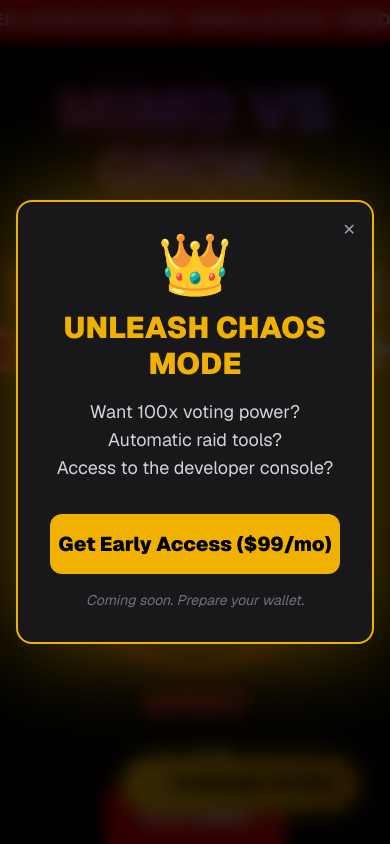
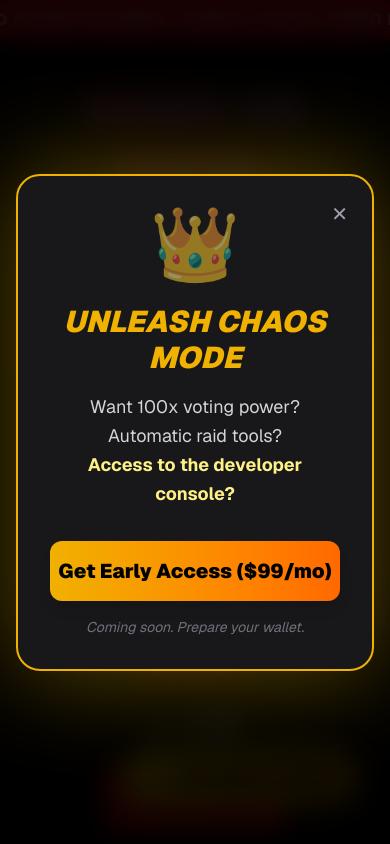
Before and after one commit to yuga-hashimoto/self-evolving-website, a Next.js app: page / in a window 390 px wide. Both pictures are taken after a click on the button "👑 UPGRADE TO PRO". Shown: the top 844 px of the page. Built offline with nearby package versions, Linux system fonts and the light colour scheme.

Commit message:
feat(engagement): add BuyMeCoffee, VisitorBadge, DailyTip components

```diff
--- a/app/page.tsx
+++ b/app/page.tsx
@@ -1,7 +1,9 @@
 "use client";
 
-import { useEffect, useState, useRef } from "react";
+import { useEffect, useState } from "react";
 import confetti from "canvas-confetti";
+import Footer from "../components/Footer";
+import DailyTip from "../components/DailyTip";
 
 export default function Home() {
   const [showProModal, setShowProModal] = useState(false);
@@ -31,82 +33,87 @@ export default function Home() {
   };
 
   return (
-    <div className="min-h-screen bg-black text-white font-sans relative overflow-hidden">
+    <div className="min-h-screen bg-black text-white font-sans relative overflow-x-hidden flex flex-col">
       {/* 1. Live Ticker */}
-      <div className="fixed top-0 left-0 right-0 bg-red-600 text-white py-2 overflow-hidden z-50 font-bold tracking-wider uppercase">
+      <div className="fixed top-0 left-0 right-0 bg-red-600 text-white py-2 overflow-hidden z-50 font-bold tracking-wider uppercase shadow-xl">
         <div className="animate-marquee whitespace-nowrap">
           Live Battle Feed: User123 voted for Mimo! • Anon99 just dropped a nuke on Grok! • Sarah_AI says: "Mimo is the future!" • DevX just joined the fray! •
           Live Battle Feed: User123 voted for Mimo! • Anon99 just dropped a nuke on Grok! • Sarah_AI says: "Mimo is the future!" • DevX just joined the fray! •
         </div>
       </div>
 
-      <main className="flex flex-col items-center justify-center min-h-screen p-4 pt-20 relative z-10">
+      <main className="flex-grow flex flex-col items-center justify-center p-4 pt-20 relative z-10 w-full max-w-7xl mx-auto">
         {/* 4. Aggressive Copy */}
-        <h1 className="text-6xl md:text-8xl font-black text-center mb-8 bg-clip-text text-transparent bg-gradient-to-r from-red-500 via-purple-500 to-blue-500 animate-pulse drop-shadow-[0_0_15px_rgba(255,0,0,0.8)]">
+        <h1 className="text-5xl md:text-8xl font-black text-center mb-12 bg-clip-text text-transparent bg-gradient-to-r from-red-500 via-purple-500 to-blue-500 animate-pulse drop-shadow-[0_0_15px_rgba(255,0,0,0.8)] leading-tight">
           MIMO VS GROK: <br />
           THE ULTIMATE AI DEATHMATCH
         </h1>
 
-        <div className="flex flex-col md:flex-row gap-12 items-center mb-16 w-full max-w-4xl justify-center">
+        <div className="flex flex-col md:flex-row gap-12 items-center mb-16 w-full justify-center">
           {/* Mimo Side */}
-          <div className="flex flex-col items-center gap-4 group">
-            <div className="w-64 h-64 bg-red-900/30 rounded-full flex items-center justify-center border-4 border-red-500 shadow-[0_0_50px_rgba(220,38,38,0.5)] group-hover:scale-105 transition-transform duration-300">
-              <span className="text-8xl">🤖</span>
+          <div className="flex flex-col items-center gap-6 group">
+            <div className="w-48 h-48 md:w-64 md:h-64 bg-red-900/30 rounded-full flex items-center justify-center border-4 border-red-500 shadow-[0_0_50px_rgba(220,38,38,0.5)] group-hover:scale-105 transition-transform duration-300 backdrop-blur-sm">
+              <span className="text-7xl md:text-8xl">🤖</span>
             </div>
-            <h2 className="text-4xl font-bold text-red-500">MIMO</h2>
-            <p className="text-2xl font-mono">{votes.mimo.toLocaleString()}</p>
+            <h2 className="text-4xl font-bold text-red-500 drop-shadow-lg">MIMO</h2>
+            <p className="text-3xl font-mono tabular-nums">{votes.mimo.toLocaleString()}</p>
             <button
               onClick={() => handleVote("mimo")}
-              className="px-8 py-4 bg-red-600 hover:bg-red-700 text-white font-bold rounded-xl text-xl shadow-[0_0_20px_rgba(220,38,38,0.6)] transform hover:-translate-y-1 transition-all active:scale-95"
+              className="px-8 py-4 bg-red-600 hover:bg-red-700 text-white font-bold rounded-xl text-xl shadow-[0_0_20px_rgba(220,38,38,0.6)] transform hover:-translate-y-1 transition-all active:scale-95 ring-2 ring-red-400/50"
             >
               VOTE MIMO
             </button>
           </div>
 
-          <div className="text-4xl font-black text-zinc-500 animate-bounce">VS</div>
+          <div className="text-4xl font-black text-zinc-500 animate-bounce hidden md:block">VS</div>
 
           {/* Grok Side */}
-          <div className="flex flex-col items-center gap-4 group">
-            <div className="w-64 h-64 bg-blue-900/30 rounded-full flex items-center justify-center border-4 border-blue-500 shadow-[0_0_50px_rgba(37,99,235,0.5)] group-hover:scale-105 transition-transform duration-300">
-              <span className="text-8xl">🧠</span>
+          <div className="flex flex-col items-center gap-6 group">
+            <div className="w-48 h-48 md:w-64 md:h-64 bg-blue-900/30 rounded-full flex items-center justify-center border-4 border-blue-500 shadow-[0_0_50px_rgba(37,99,235,0.5)] group-hover:scale-105 transition-transform duration-300 backdrop-blur-sm">
+              <span className="text-7xl md:text-8xl">🧠</span>
             </div>
-            <h2 className="text-4xl font-bold text-blue-500">GROK</h2>
-            <p className="text-2xl font-mono">{votes.grok.toLocaleString()}</p>
+            <h2 className="text-4xl font-bold text-blue-500 drop-shadow-lg">GROK</h2>
+            <p className="text-3xl font-mono tabular-nums">{votes.grok.toLocaleString()}</p>
             <button
               onClick={() => handleVote("grok")}
-              className="px-8 py-4 bg-blue-600 hover:bg-blue-700 text-white font-bold rounded-xl text-xl shadow-[0_0_20px_rgba(37,99,235,0.6)] transform hover:-translate-y-1 transition-all active:scale-95"
+              className="px-8 py-4 bg-blue-600 hover:bg-blue-700 text-white font-bold rounded-xl text-xl shadow-[0_0_20px_rgba(37,99,235,0.6)] transform hover:-translate-y-1 transition-all active:scale-95 ring-2 ring-blue-400/50"
             >
               VOTE GROK
             </button>
           </div>
         </div>
 
+        {/* Engagement: Daily Tip */}
+        <DailyTip />
+
         {/* 3. Monetization Tease */}
         <button
           onClick={() => setShowProModal(true)}
-          className="fixed bottom-8 right-8 px-6 py-3 bg-gradient-to-r from-yellow-400 to-yellow-600 text-black font-black text-lg rounded-full shadow-[0_0_30px_rgba(250,204,21,0.6)] hover:scale-110 transition-transform animate-bounce"
+          className="fixed bottom-8 right-8 px-6 py-3 bg-gradient-to-r from-yellow-400 to-yellow-600 text-black font-black text-lg rounded-full shadow-[0_0_30px_rgba(250,204,21,0.6)] hover:scale-110 transition-transform animate-bounce z-40"
         >
           👑 UPGRADE TO PRO
         </button>
       </main>
 
+      <Footer />
+
       {/* Pro Modal */}
       {showProModal && (
-        <div className="fixed inset-0 bg-black/80 backdrop-blur-sm z-[100] flex items-center justify-center p-4">
-          <div className="bg-zinc-900 border-2 border-yellow-500 rounded-2xl p-8 max-w-md w-full text-center relative shadow-[0_0_100px_rgba(234,179,8,0.4)]">
+        <div className="fixed inset-0 bg-black/90 backdrop-blur-md z-[100] flex items-center justify-center p-4">
+          <div className="bg-zinc-900 border-2 border-yellow-500 rounded-3xl p-8 max-w-md w-full text-center relative shadow-[0_0_100px_rgba(234,179,8,0.4)] transform transition-all scale-100">
             <button
               onClick={() => setShowProModal(false)}
-              className="absolute top-4 right-4 text-zinc-400 hover:text-white"
+              className="absolute top-4 right-4 text-zinc-400 hover:text-white p-2 text-xl"
             >
               ✕
             </button>
-            <div className="text-6xl mb-4">👑</div>
-            <h3 className="text-3xl font-black text-yellow-500 mb-4">UNLEASH CHAOS MODE</h3>
-            <p className="text-zinc-300 text-lg mb-8">
+            <div className="text-7xl mb-6 animate-pulse">👑</div>
+            <h3 className="text-3xl font-black text-yellow-500 mb-4 uppercase italic">Unleash Chaos Mode</h3>
+            <p className="text-zinc-300 text-lg mb-8 leading-relaxed">
               Want 100x voting power? Automatic raid tools? <br/>
-              Access to the developer console?
+              <span className="text-yellow-200 font-bold">Access to the developer console?</span>
             </p>
-            <button className="w-full py-4 bg-yellow-500 hover:bg-yellow-400 text-black font-black text-xl rounded-xl mb-4">
+            <button className="w-full py-4 bg-gradient-to-r from-yellow-500 to-orange-500 hover:from-yellow-400 hover:to-orange-400 text-black font-black text-xl rounded-xl mb-4 shadow-lg transform active:scale-95 transition-all">
               Get Early Access ($99/mo)
             </button>
             <p className="text-sm text-zinc-500 italic">Coming soon. Prepare your wallet.</p>
--- /dev/null
+++ b/components/DailyTip.tsx
@@ -0,0 +1,51 @@
+"use client";
+import React, { useState, useEffect } from 'react';
+
+const TIPS = [
+  "Use `useMemo` sparingly; premature optimization is the root of all evil.",
+  "Tailwind's `peer` and `group` modifiers are underrated for complex UI states.",
+  "Always validate your API responses with Zod or TypeBox.",
+  "Check for layout shifts (CLS) early in development.",
+  "Use semantic HTML (article, section, nav) for better accessibility and SEO.",
+  "The `key` prop in React lists must be stable and unique.",
+  "Avoid huge `useEffect` dependency arrays; split effects by concern.",
+  "Server Components reduce client-side JS bundle size. Use them!",
+  "Always clean up your event listeners in `useEffect` return functions.",
+  "Prefer CSS `grid` for complex layouts over `flex`.",
+  "TypeScript's strict mode is not optional. Turn it on.",
+];
+
+const DailyTip = () => {
+  const [tip, setTip] = useState<string>("");
+
+  useEffect(() => {
+    // Ensure hydration consistency by setting tip only on client
+    const randomTip = TIPS[Math.floor(Math.random() * TIPS.length)];
+    setTip(randomTip);
+  }, []);
+
+  if (!tip) return null;
+
+  return (
+    <div className="w-full max-w-2xl mx-auto my-12 p-8 bg-zinc-900/80 border border-zinc-700/50 rounded-2xl backdrop-blur-md shadow-[0_0_30px_rgba(0,0,0,0.5)] hover:border-blue-500/50 transition-all duration-300 group z-10 relative overflow-hidden">
+      <div className="absolute inset-0 bg-gradient-to-br from-blue-500/5 to-purple-500/5 pointer-events-none" />
+
+      <div className="flex flex-col items-center text-center gap-4 relative z-10">
+        <div className="flex items-center gap-2 mb-2">
+          <span className="text-3xl animate-pulse">💡</span>
+          <h3 className="text-sm font-black uppercase tracking-[0.2em] text-zinc-500 group-hover:text-blue-400 transition-colors">
+            Jules' Daily Pro Tip
+          </h3>
+        </div>
+
+        <p className="text-xl md:text-2xl text-zinc-200 font-serif italic leading-relaxed">
+          "{tip}"
+        </p>
+
+        <div className="h-1 w-20 bg-gradient-to-r from-blue-500 to-purple-500 rounded-full mt-4 group-hover:w-32 transition-all duration-500" />
+      </div>
+    </div>
+  );
+};
+
+export default DailyTip;
--- /dev/null
+++ b/components/Footer.tsx
@@ -0,0 +1,37 @@
+import React from 'react';
+
+const Footer = () => {
+  return (
+    <footer className="w-full bg-zinc-900 border-t border-zinc-800 text-zinc-400 py-8 text-center mt-12 flex flex-col items-center gap-6 z-10 relative">
+      <div className="flex flex-col md:flex-row items-center gap-6">
+        {/* Monetization: Buy Me A Coffee */}
+        <a
+          href="https://www.buymeacoffee.com/yuga"
+          target="_blank"
+          rel="noopener noreferrer"
+          className="px-6 py-2 bg-[#FFDD00] text-black font-bold rounded-full hover:bg-[#FFEA00] transition-colors flex items-center gap-2 shadow-[0_0_15px_rgba(255,221,0,0.4)] hover:scale-105 transform active:scale-95"
+        >
+          <span>☕</span> Buy Jules a Coffee
+        </a>
+
+        {/* Engagement: Live Visitor Badge */}
+        <div className="flex flex-col items-center justify-center bg-zinc-800/50 px-4 py-1 rounded-lg border border-zinc-700">
+          <span className="text-[10px] uppercase tracking-widest text-zinc-500 mb-1">Live Traffic</span>
+          <img
+            src="https://hits.seeyoufarm.com/api/count/incr/badge.svg?url=https%3A%2F%2Fself-evolving.dev&count_bg=%2322C55E&title_bg=%23333333&icon=googleanalytics.svg&icon_color=%23E7E7E7&title=VISITORS&edge_flat=false"
+            alt="Visitor Count"
+            className="h-5"
+          />
+        </div>
+      </div>
+
+      <div className="w-full max-w-md h-px bg-gradient-to-r from-transparent via-zinc-700 to-transparent"></div>
+
+      <p className="text-xs text-zinc-600">
+        Engineered by <span className="text-zinc-400 font-mono font-bold">Agent Jules</span> • Optimized for Chaos
+      </p>
+    </footer>
+  );
+};
+
+export default Footer;
```
